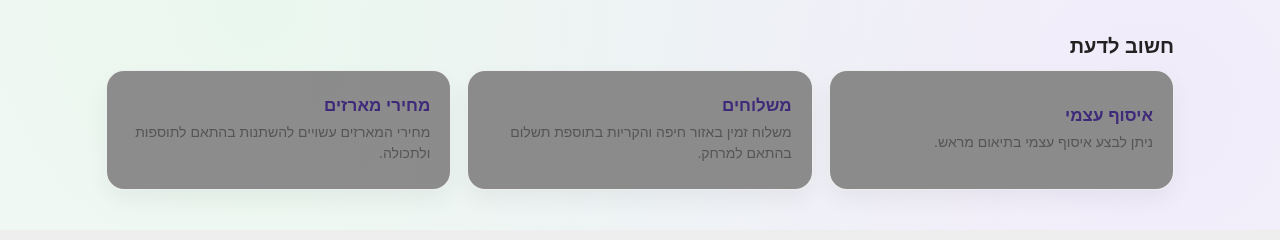
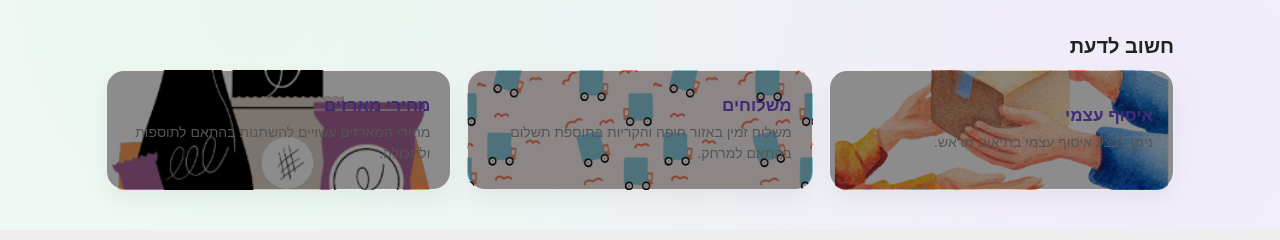
Before and after one commit to blocketa/blocketa-site, a plain HTML site: page index.html in a window 1280 px wide. Shown: the part 1725-1965 px from the top of the page. Drawn offline with Linux system fonts and the light colour scheme.

Commit message:
Update index.html

```diff
--- a/index.html
+++ b/index.html
@@ -696,17 +696,17 @@
     <!-- 👇 זה מה שהיה חסר -->
     <div class="info-cards">
 
-      <div class="info-card" style="background-image:url('pickup.jpg')">
+      <div class="info-card" style="background-image:url('infoselfpickup.png')">
         <h4>איסוף עצמי</h4>
         <p>ניתן לבצע איסוף עצמי בתיאום מראש.</p>
       </div>
 
-      <div class="info-card" style="background-image:url('delivery.jpg')">
+      <div class="info-card" style="background-image:url('infodelivery.png')">
         <h4>משלוחים</h4>
         <p>משלוח זמין באזור חיפה והקריות בתוספת תשלום בהתאם למרחק.</p>
       </div>
 
-      <div class="info-card" style="background-image:url('packages.jpg')">
+      <div class="info-card" style="background-image:url('infobasket.png')">
         <h4>מחירי מארזים</h4>
         <p>מחירי המארזים עשויים להשתנות בהתאם לתוספות ולתכולה.</p>
       </div>
```
